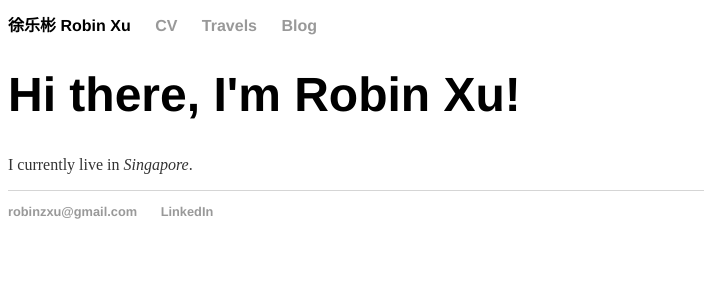
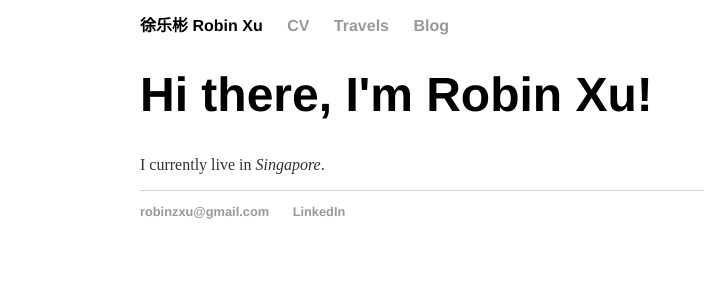
Before and after one commit to robinzxu/robinzxu.github.io, a Jekyll site: the page built from index.html, in a window 1280 px wide. Shown: the top 300 px of the page, without its empty margins (0-704 px from the left). Built offline with Jekyll 4.4.1, drawn with Linux system fonts in a browser that asks for light colours.

Commit message:
Update main.css

```diff
--- a/css/main.css
+++ b/css/main.css
@@ -1,4 +1,4 @@
-body { width: 95%; max-width:1000px}
+body { margin: auto; width: 95%; max-width:1000px}
 
 a { text-decoration: none; color: #999; }
 a:hover { text-decoration: underline; }
```
